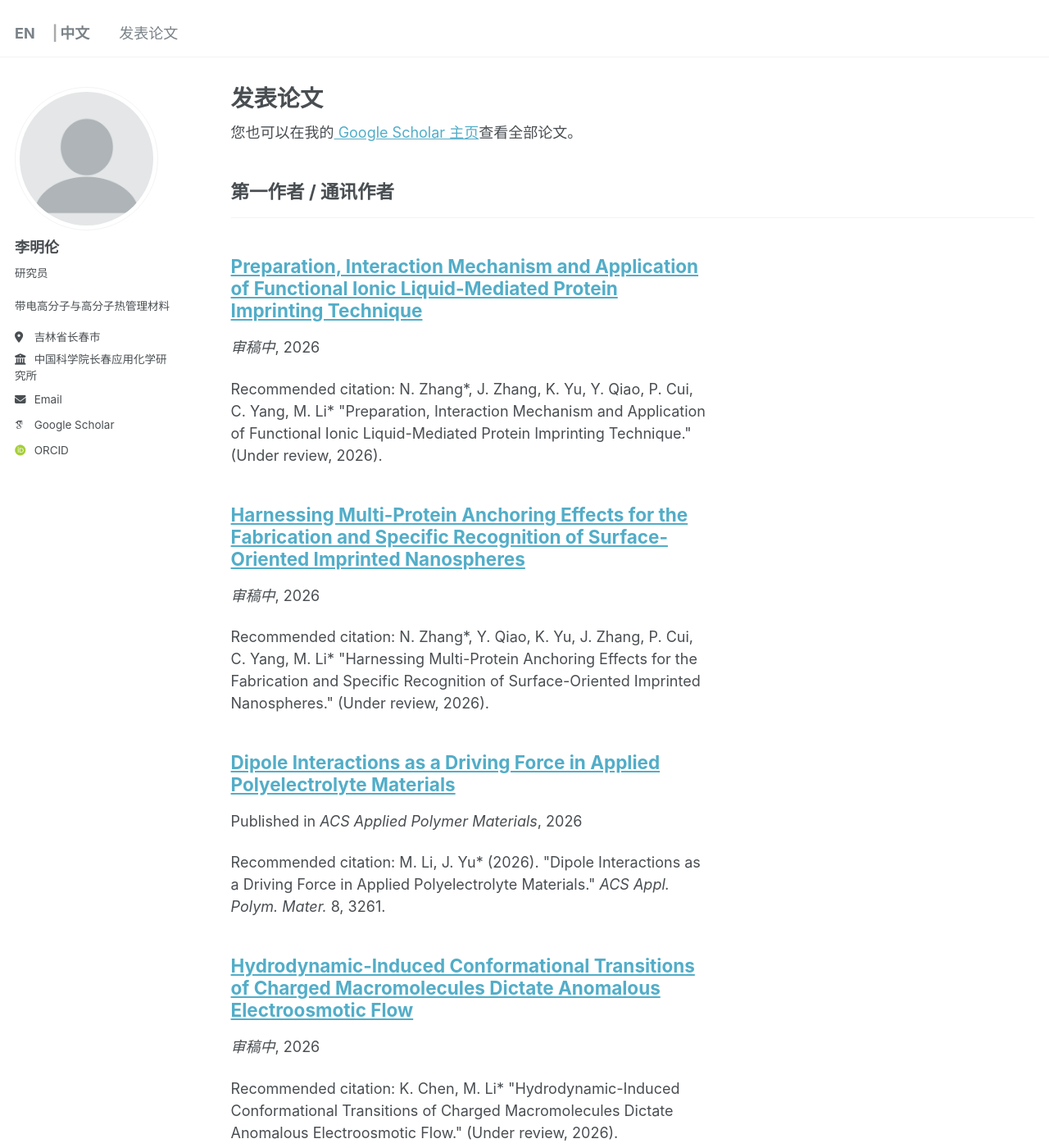
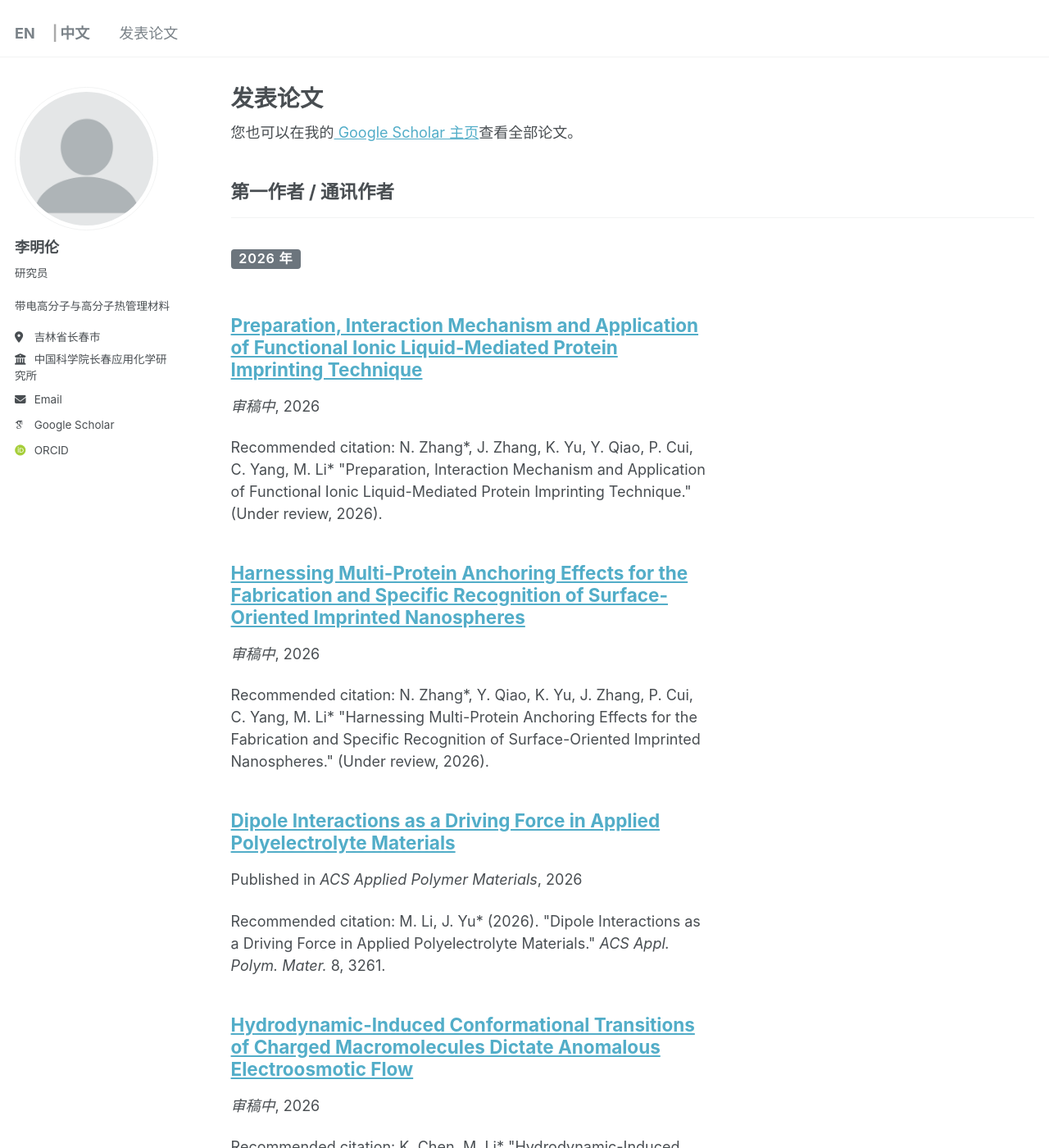
Before and after one commit to LiChargedMacromolecules/lichargedmacromolecules.github.io, a Jekyll site: the page built from _pages/publications-cn.html, in a window 1280 px wide and 1400 px high. Shown: the whole window at 82% size. Built offline with Jekyll 4.4.1, drawn with Linux system fonts in a browser that asks for light colours; some web fonts are replaced; some of the changed text lies outside the part shown.

Commit message:
Add year subheadings within each publication category

```diff
--- a/_pages/publications-cn.html
+++ b/_pages/publications-cn.html
@@ -15,6 +15,7 @@ author_profile: true
 {% if site.publication_category %}
   {% for category in site.publication_category %}
     {% assign title_shown = false %}
+    {% assign current_year = "" %}
     {% for post in site.publications reversed %}
       {% if post.category != category[0] %}
         {% continue %}
@@ -23,6 +24,11 @@ author_profile: true
         <h2>{{ category[1].title_cn | default: category[1].title }}</h2><hr />
         {% assign title_shown = true %}
       {% endunless %}
+      {% assign post_year = post.date | date: "%Y" %}
+      {% if post_year != current_year %}
+        <h3 class="year-heading">{{ post_year }} 年</h3>
+        {% assign current_year = post_year %}
+      {% endif %}
       {% include archive-single.html %}
     {% endfor %}
   {% endfor %}
--- a/_pages/publications.html
+++ b/_pages/publications.html
@@ -15,6 +15,7 @@ author_profile: true
 {% if site.publication_category %}
   {% for category in site.publication_category  %}
     {% assign title_shown = false %}
+    {% assign current_year = "" %}
     {% for post in site.publications reversed %}
       {% if post.category != category[0] %}
         {% continue %}
@@ -23,6 +24,11 @@ author_profile: true
         <h2>{{ category[1].title }}</h2><hr />
         {% assign title_shown = true %}
       {% endunless %}
+      {% assign post_year = post.date | date: "%Y" %}
+      {% if post_year != current_year %}
+        <h3 class="year-heading">{{ post_year }}</h3>
+        {% assign current_year = post_year %}
+      {% endif %}
       {% include archive-single.html %}
     {% endfor %}
   {% endfor %}
--- a/_sass/_archive.scss
+++ b/_sass/_archive.scss
@@ -243,3 +243,16 @@
     }
   }
 }
+
+/* Year heading inside publication categories */
+.year-heading {
+  display: inline-block;
+  padding: 0.15em 0.6em;
+  margin: 1.2em 0 0.6em;
+  font-size: 0.9em;
+  font-weight: 600;
+  color: #fff;
+  background-color: #6c757d;
+  border-radius: 4px;
+  letter-spacing: 0.05em;
+}
```
